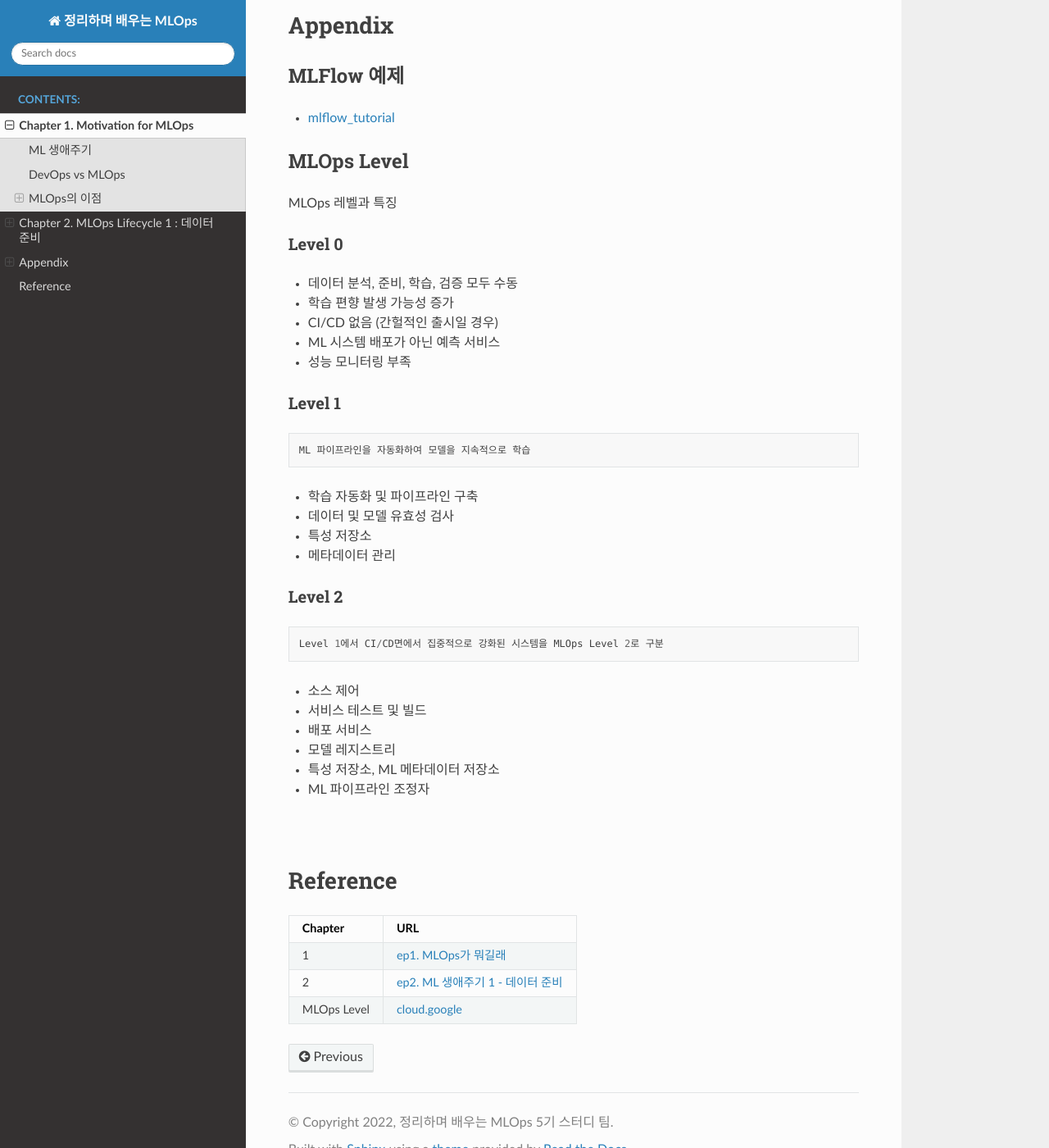
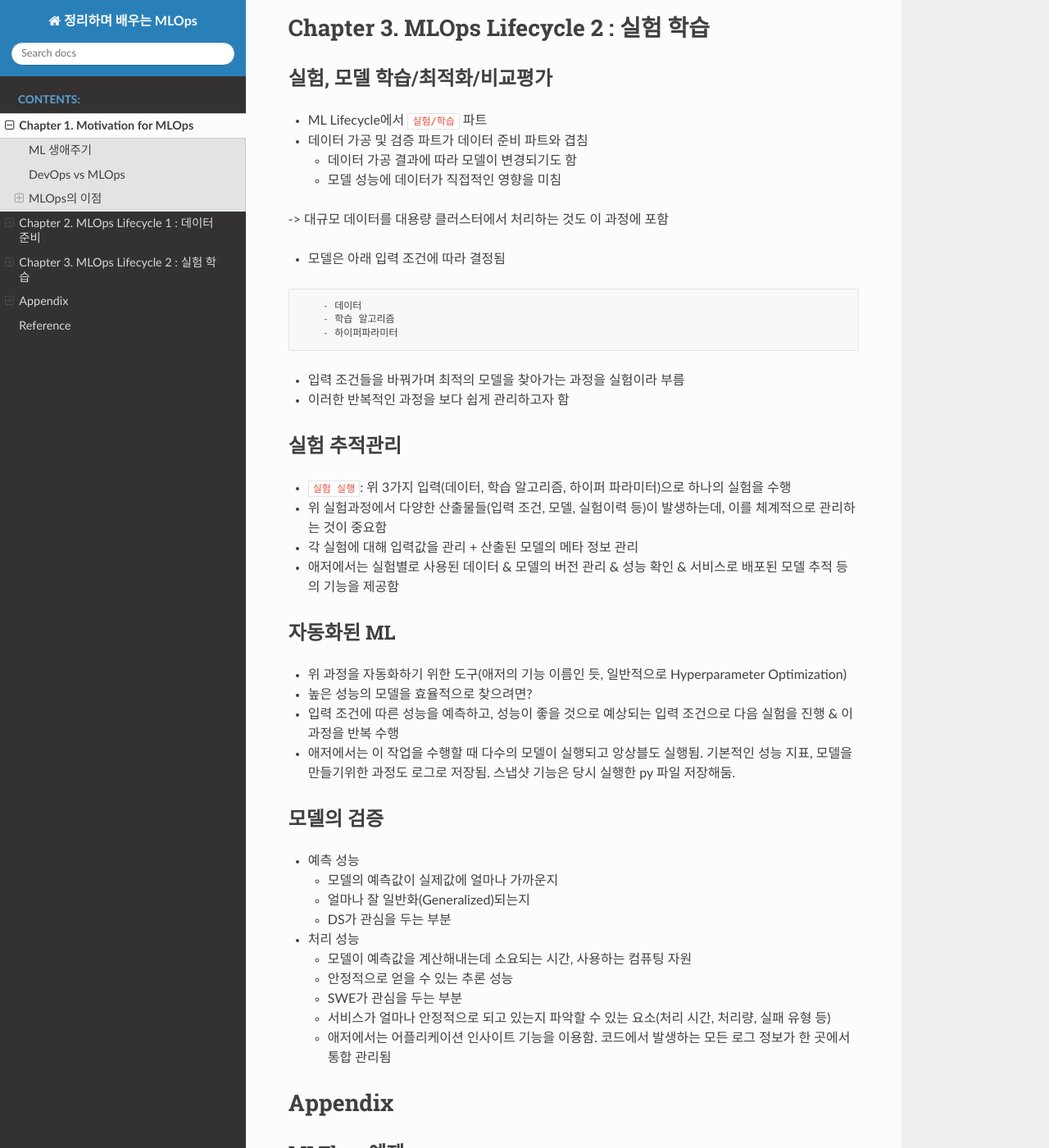
Before and after one commit to Pseudo-Lab/mlops-docs, a Sphinx documentation site: the page built from docs/source/main.md, in a window 1280 px wide and 1400 px high, scrolled down 2571 px. Shown: the whole window at 82% size. Built offline with Sphinx 7.4.7 and the Read the Docs theme 2.0.0, drawn with Linux system fonts in a browser that asks for light colours; pages that are not in the unit, such as notebooks, are missing from menus; some of the changed text lies outside the part shown.

Commit message:
Added chapter 3

````diff
--- a/docs/source/main.md
+++ b/docs/source/main.md
@@ -73,6 +73,46 @@ ML의 생애 주기는 배포된 서비스를 지속적으로 모니터링하고
 
 - 검증 요건에 따라 설계 후 검증 쿼리 개발, 검증 결과 모니터링 후 피드백하는 프로세스
 
+# Chapter 3. MLOps Lifecycle 2 : 실험 학습
+
+## 실험, 모델 학습/최적화/비교평가
+- ML Lifecycle에서 `실험/학습` 파트
+- 데이터 가공 및 검증 파트가 데이터 준비 파트와 겹침
+  - 데이터 가공 결과에 따라 모델이 변경되기도 함
+  - 모델 성능에 데이터가 직접적인 영향을 미침
+
+-> 대규모 데이터를 대용량 클러스터에서 처리하는 것도 이 과정에 포함
+
+- 모델은 아래 입력 조건에 따라 결정됨
+```
+    - 데이터
+    - 학습 알고리즘
+    - 하이퍼파라미터
+```
+- 입력 조건들을 바꿔가며 최적의 모델을 찾아가는 과정을 실험이라 부름
+- 이러한 반복적인 과정을 보다 쉽게 관리하고자 함
+## 실험 추적관리
+- `실험 실행`: 위 3가지 입력(데이터, 학습 알고리즘, 하이퍼 파라미터)으로 하나의 실험을 수행
+- 위 실험과정에서 다양한 산출물들(입력 조건, 모델, 실험이력 등)이 발생하는데, 이를 체계적으로 관리하는 것이 중요함
+- 각 실험에 대해 입력값을 관리 + 산출된 모델의 메타 정보 관리
+- 애저에서는 실험별로 사용된 데이터 & 모델의 버전 관리 &  성능 확인 & 서비스로 배포된 모델 추적 등의 기능을 제공함
+## 자동화된 ML
+- 위 과정을 자동화하기 위한 도구(애저의 기능 이름인 듯, 일반적으로 Hyperparameter Optimization)
+- 높은 성능의 모델을 효율적으로 찾으려면?
+- 입력 조건에 따른 성능을 예측하고, 성능이 좋을 것으로 예상되는 입력 조건으로 다음 실험을 진행 & 이 과정을 반복 수행
+- 애저에서는 이 작업을 수행할 때 다수의 모델이 실행되고 앙상블도 실행됨. 기본적인 성능 지표, 모델을 만들기위한 과정도 로그로 저장됨. 스냅샷 기능은 당시 실행한 py 파일 저장해둠.
+
+## 모델의 검증
+- 예측 성능
+    - 모델의 예측값이 실제값에 얼마나 가까운지
+    - 얼마나 잘 일반화(Generalized)되는지
+    - DS가 관심을 두는 부분
+- 처리 성능
+    - 모델이 예측값을 계산해내는데 소요되는 시간, 사용하는 컴퓨팅 자원
+    - 안정적으로 얻을 수 있는 추론 성능
+    - SWE가 관심을 두는 부분
+    - 서비스가 얼마나 안정적으로 되고 있는지 파악할 수 있는 요소(처리 시간, 처리량, 실패 유형 등)
+    - 애저에서는 어플리케이션 인사이트 기능을 이용함. 코드에서 발생하는 모든 로그 정보가 한 곳에서 통합 관리됨
 
 # Appendix
 ## MLFlow 예제
@@ -118,4 +158,6 @@ Level 1에서 CI/CD면에서 집중적으로 강화된 시스템을 MLOps Level
 |--|---------|
 |1| [ep1. MLOps가 뭐길래](https://www.youtube.com/watch?v=q2N6NZKxipg&list=PLDZRZwFT9Wku509LgbJviEcHxX4AYj3QP&index=2&t=14s) |
 |2|[ep2. ML 생애주기 1 - 데이터 준비](https://www.youtube.com/watch?v=zyGYnYZaUEk)|
-|MLOps Level|[cloud.google](https://cloud.google.com/architecture/mlops-continuous-delivery-and-automation-pipelines-in-machine-learning?hl=ko)|
+|Appendix : MLOps Level|[cloud.google](https://cloud.google.com/architecture/mlops-continuous-delivery-and-automation-pipelines-in-machine-learning?hl=ko)|
+|3|[ep3. ML 생애주기 2 - 실험 학습](https://www.youtube.com/watch?v=zyGYnYZaUEk)|
+|3|[ep3. ML 생애주기 2 - 실험 학습 정리](https://tildukim.notion.site/MLOps-101-ep3-ML-2-1afb61c6731549e6ae1726f3a5dfc1bc)|
````
Also changed, not shown: 2 other files.
